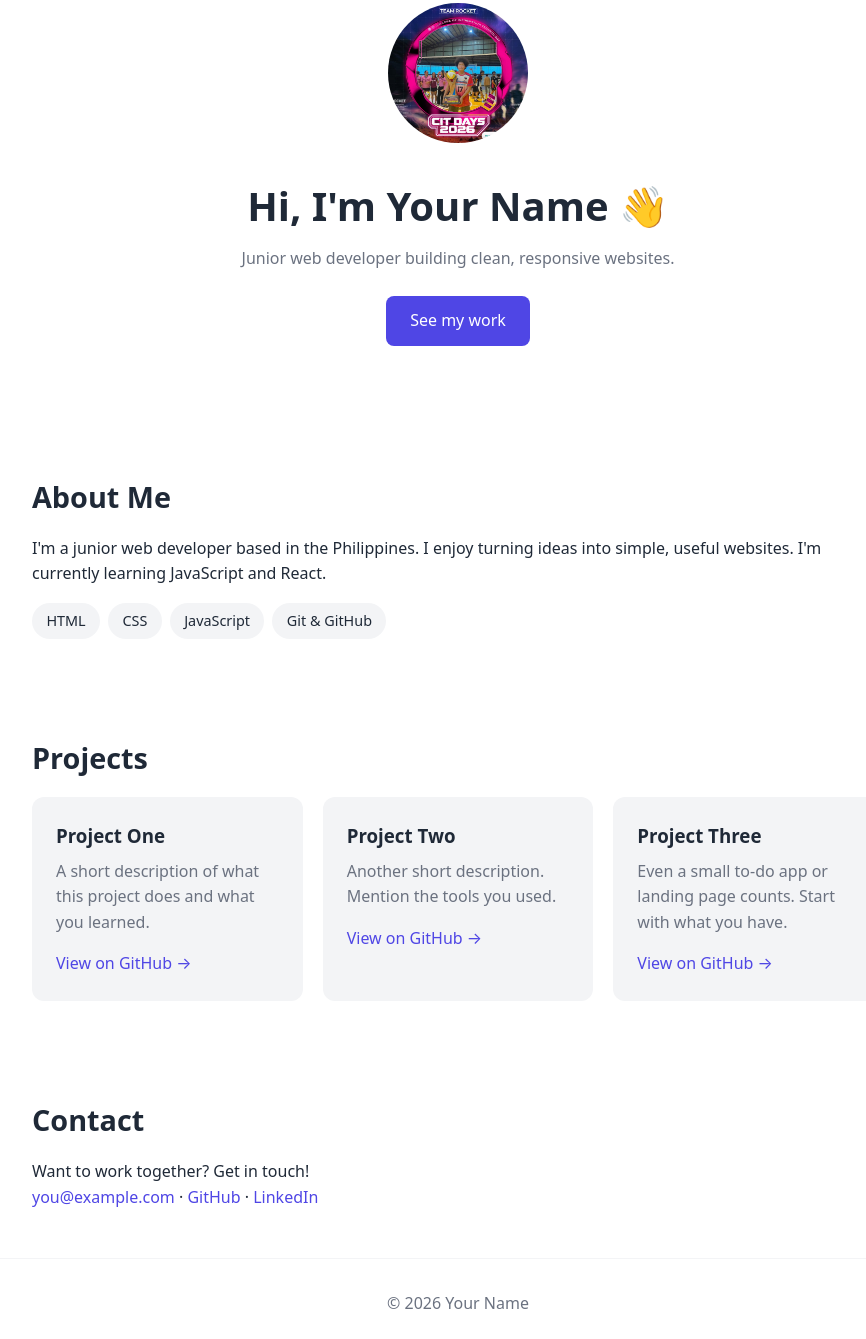
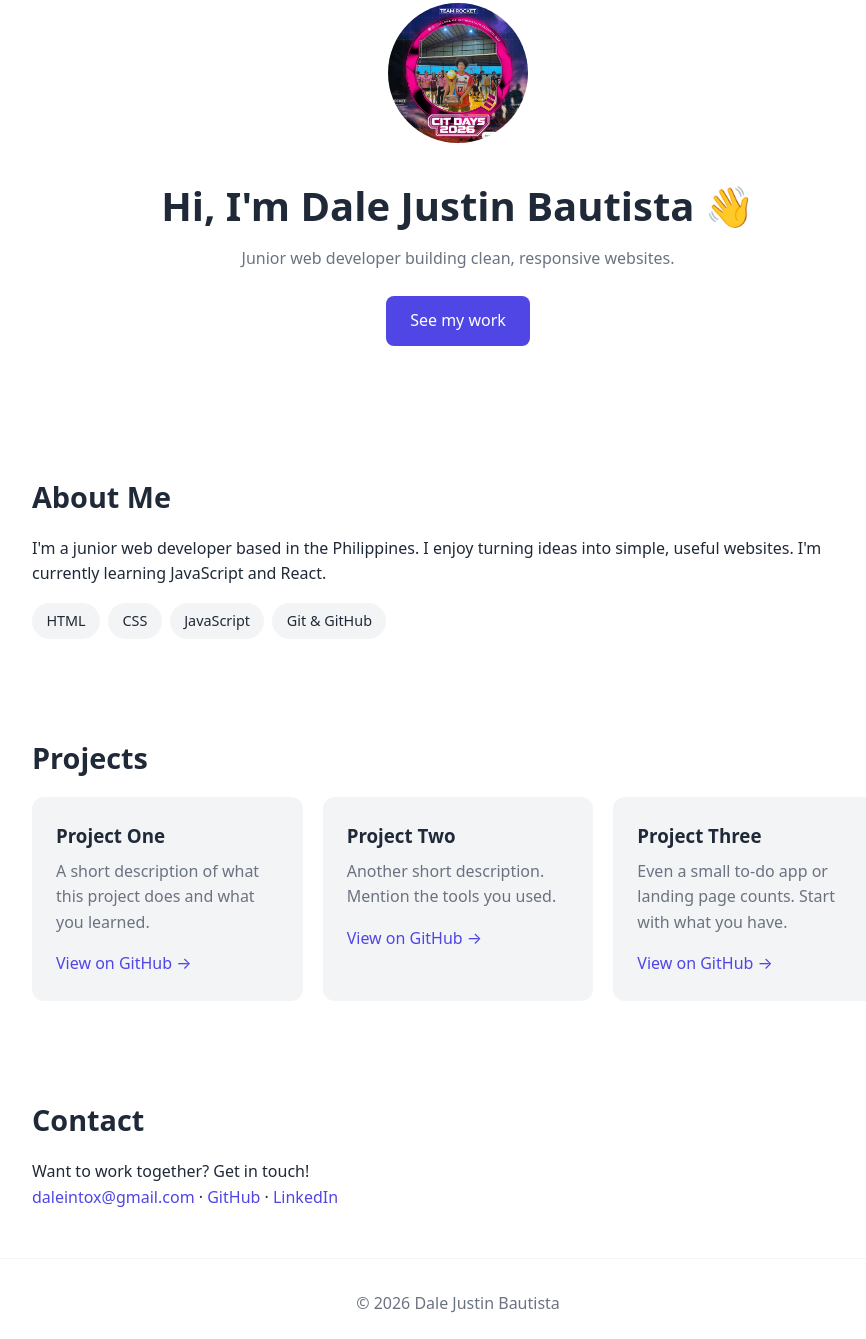
Before and after one commit to dale127/dale127.github.io, a plain HTML site: page index.html in a window 1280 px wide. Shown: the part 141-1480 px from the top of the page, without its empty margins (182-1048 px from the left). Drawn offline with Linux system fonts and the light colour scheme.

Commit message:
Update my name

```diff
--- a/index.html
+++ b/index.html
@@ -21,7 +21,7 @@
   <!-- HERO -->
   <section id="home" class="hero">
     <img src="image/me.jpg" alt="Photo of Your Name" class="avatar">
-    <h1>Hi, I'm Your Name 👋</h1>
+    <h1>Hi, I'm Dale Justin Bautista 👋</h1>
     <p>Junior web developer building clean, responsive websites.</p>
     <a href="#projects" class="btn">See my work</a>
   </section>
@@ -72,14 +72,14 @@
     <h2>Contact</h2>
     <p>Want to work together? Get in touch!</p>
     <p>
-      <a href="mailto:you@example.com">you@example.com</a> ·
+      <a href="daleintox@gmail.com">daleintox@gmail.com</a> ·
       <a href="https://github.com/yourusername" target="_blank" rel="noopener">GitHub</a> ·
       <a href="https://linkedin.com/in/yourname" target="_blank" rel="noopener">LinkedIn</a>
     </p>
   </section>
 
   <footer>
-    <p>© 2026 Your Name</p>
+    <p>© 2026 Dale Justin Bautista</p>
   </footer>
 
 </body>
```
